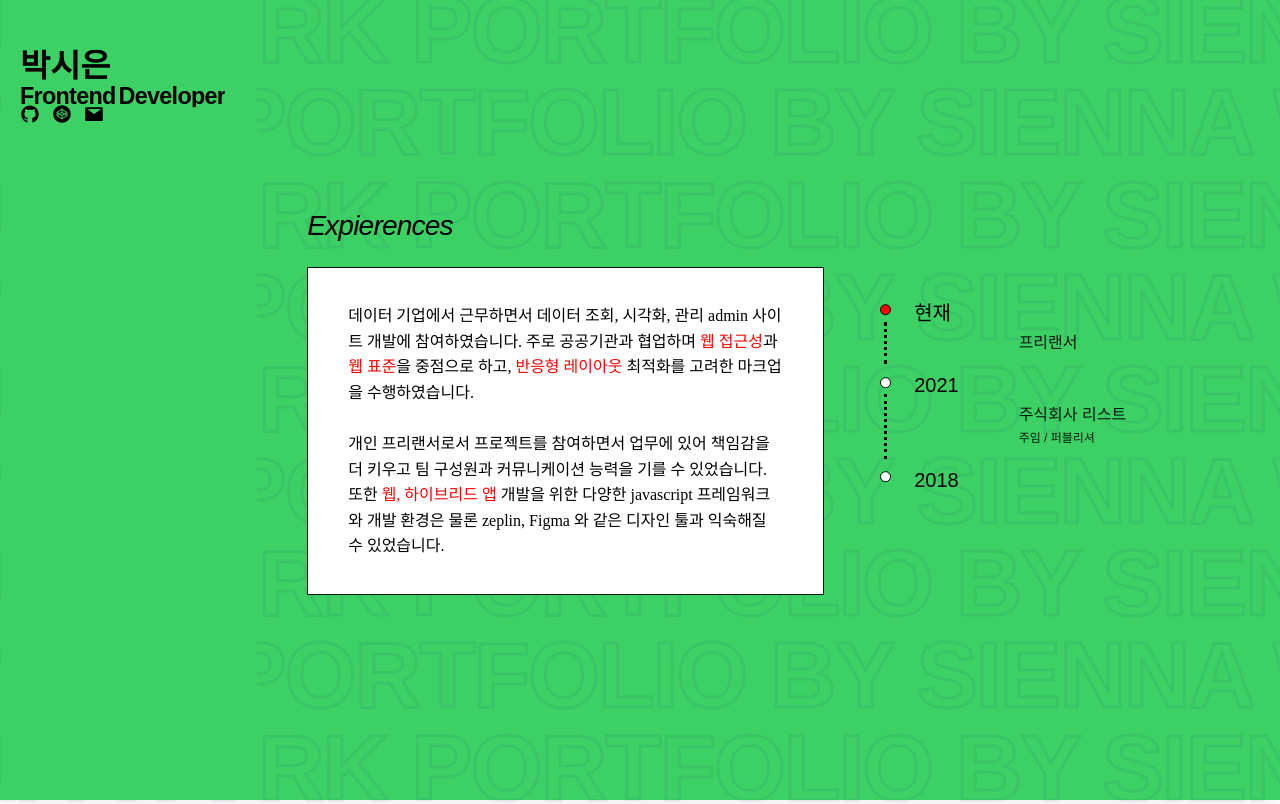
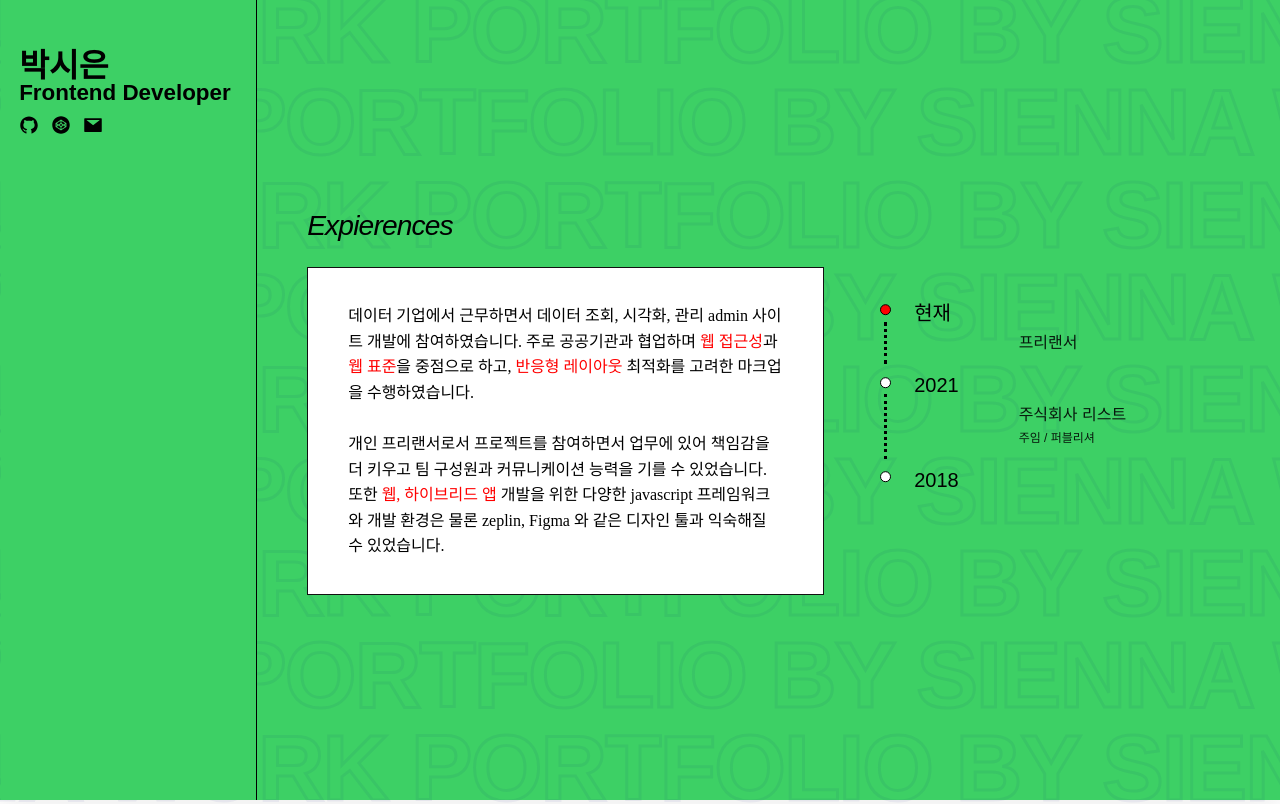
Before and after one commit to siennapp/portfolio, a React (Create React App) app: page / in a window 1280 px wide. Shown: the top 804 px of the page. Built offline with nearby package versions, Linux system fonts and the light colour scheme; a web font is replaced by a local one.

Commit message:
파비콘 CSS 수정

```diff
--- a/src/components/MainTitle.tsx
+++ b/src/components/MainTitle.tsx
@@ -59,8 +59,12 @@ const ScaleSize = keyframes`
      0%{
         transform: scale(1);
     }
+    99%{
+        opacity: 1;
+    }
     100%{
         transform: scale(.16);
+        opacity: 0;
     }
 
 `
@@ -68,11 +72,14 @@ const FadeIn = keyframes`
     0%{
     opacity: 0;
     }
+    10%{
+    opacity: 0;
+    }
     100%{
         opacity: 1;
     }
+`
 
-`
 const TitleWrap = styled.div`
     width: 20vw;
     height: 100vh;
@@ -83,7 +90,7 @@ const TitleWrap = styled.div`
     z-index: 100;
     min-height: 100vh !important ;
     /* max-width: 20vw !important; */
-
+    background: #3dd065;
     &.active{
         animation: ${ScaleWidth} .4s 3s cubic-bezier(0.46,0.03,0.52,0.96);
         animation-fill-mode: backwards;
@@ -118,6 +125,7 @@ const TitleBox = styled.div`
     justify-content: space-between;
     align-items: flex-start;
     margin-bottom: 40px;
+    margin-left: -1px;
     transform: scale(1);
    // background: yellow;
     &.active{
@@ -138,7 +146,7 @@ const TitleBox = styled.div`
             animation-fill-mode: forwards;
         }
         .link{
-            animation: ${FadeIn} .38s 3.5s cubic-bezier(0.46,0.03,0.52,0.96);
+            animation: ${FadeIn} .38s 3.3s cubic-bezier(0.46,0.03,0.52,0.96);
             animation-fill-mode: forwards;
             /* &:nth-of-type(2){
                 animation-delay: 3.6s;
@@ -147,9 +155,14 @@ const TitleBox = styled.div`
                 animation-delay: 3.7s;
             } */
         }
+        .side-banner{
+            animation: ${FadeIn} .19s 3.3s cubic-bezier(0.46,0.03,0.52,0.96);
+            animation-fill-mode: forwards;
+            color: #000000;
 
-        animation: ${ScaleWidth} .4s 3s cubic-bezier(0.46,0.03,0.52,0.96);
-        animation-fill-mode: forwards;
+        }
+        animation: ${ScaleWidth} .4s 3.2s cubic-bezier(0.46,0.03,0.52,0.96);
+        animation-fill-mode: inherit;
 
         @media (max-width: 991px) {
             width: 100vw;
@@ -172,7 +185,7 @@ const Links = styled.div`
     margin-bottom: 10px;
     position: absolute;
     width:100%;
-    top: 13vh;
+    top: 8.95vw;
     @media (max-width: 991px) {
         height:100%;
         top: 16px;
@@ -211,6 +224,32 @@ const Banner = styled.div`
     left: 0; top: 0;  */
     transform-origin: 0px 0px;
 
+`
+const SideBanner = styled.div`
+    position:absolute;
+    margin-top: 20px;
+    font-family: 'Archivo', sans-serif;
+    opacity: 0;
+    color: transparent;
+    @media (max-width: 800px) {
+        margin-top:1.5vw;
+    }
+`
+const SideNameBox = styled.div`
+    font-weight: bold;
+    font-size: 2.53vw;
+    font-weight: 900;
+    @media (max-width: 800px) {
+        font-size: 19px;
+    }
+`
+const SideBox = styled.div`
+    font-weight: bold;
+    font-size: 1.75vw;
+    font-weight: 900;
+    @media (max-width: 800px) {
+        font-size: 14px;
+    }
 `
 const Box = styled.div`
     width: 100vw;
@@ -255,6 +294,7 @@ const NameBox = styled.div`
     overflow: hidden;
     transition: all .3s;
     transform: translateY(60%);
+
 `
 function MainTitle () {
     const [loading,setLoading] = useState(false);
@@ -273,16 +313,21 @@ function MainTitle () {
                 </Links>
                <Banner className="banner">
                     <NameBox className="name-box">박시은</NameBox>
-
                     <Box>
                         <Left>
-                            <span className="left-title">Frontend Frontend <h2>Frontend</h2></span>
+                            <span className="left-title">Frontend Frontend Frontend</span>
                         </Left>
                         <Right>
-                            <span className="right-title"><h2>Developer</h2> Developer Developer</span>
+                            <span className="right-title">Developer Developer Developer</span>
                         </Right>
                     </Box>
                 </Banner>
+                <SideBanner className="side-banner">
+                    <SideNameBox>박시은</SideNameBox>
+                    <SideBox>
+                        <span><h1>Frontend Developer</h1></span>
+                    </SideBox>
+                </SideBanner>
             </TitleBox>
 
             {/* <Introduce>웹 퍼블리셔 및 프론트엔드 개발자로서 약 4년의 경력을 가지고 있습니다. </Introduce> */}
```
Also changed, not shown: 1 other file (tests, documents, lock files or other folders).
